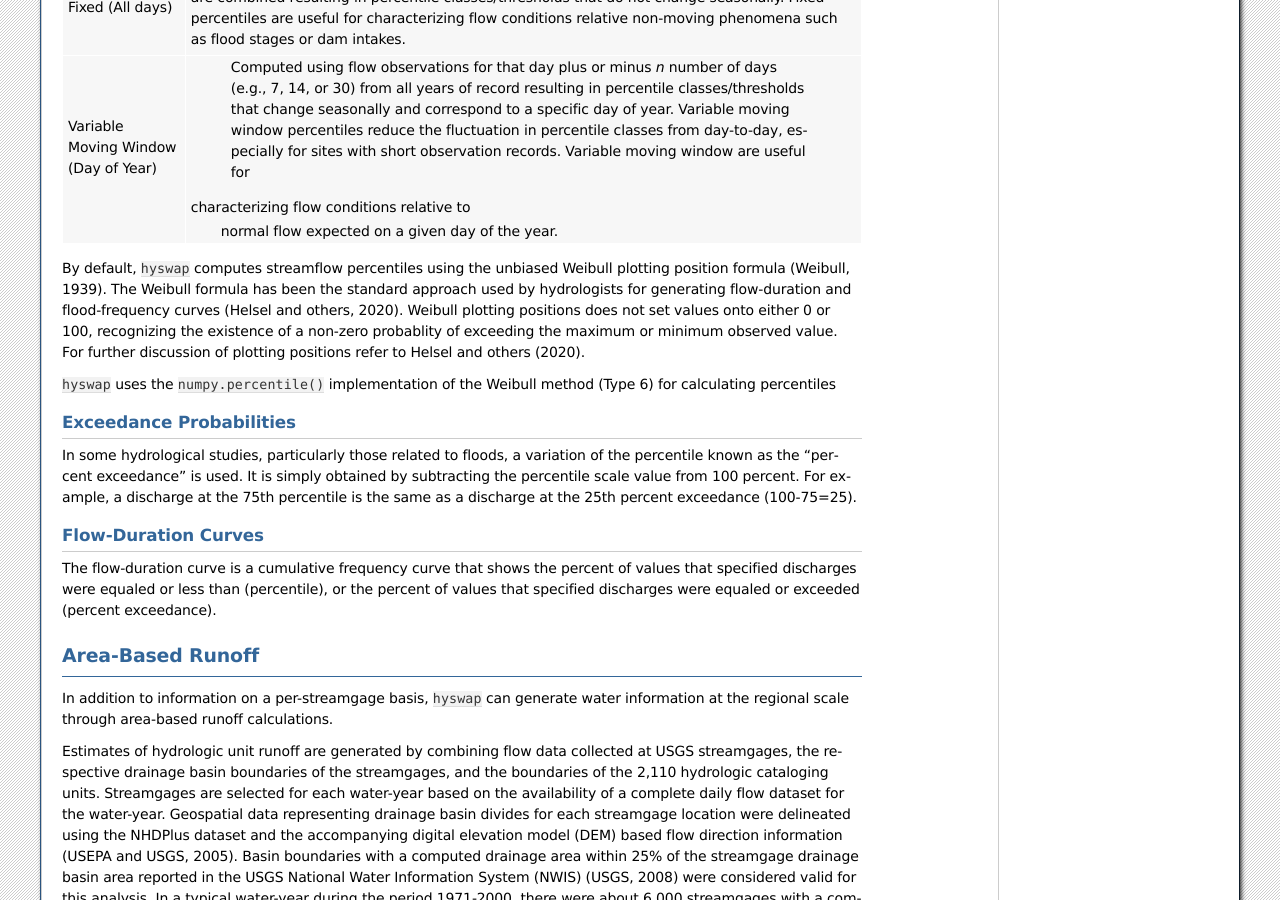
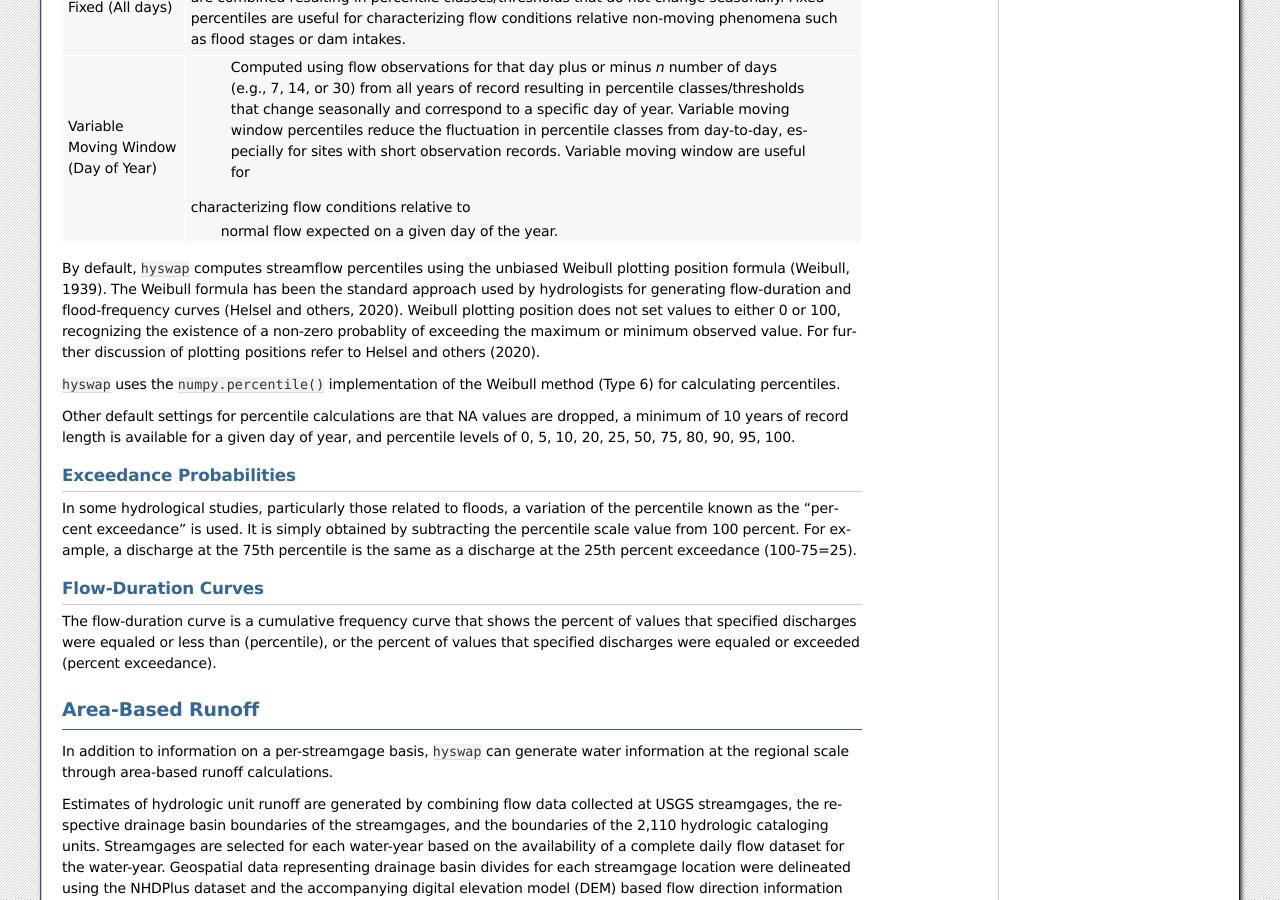
Before and after one commit to DOI-USGS/hyswap, a Sphinx documentation site: the page built from docs/source/meta/calculations.rst, in a window 1280 px wide and 900 px high, scrolled down 533 px. Built offline with Sphinx 7.4.7, drawn with Linux system fonts in a browser that asks for light colours.

Commit message:
minor text additions

```diff
--- a/docs/source/meta/calculations.rst
+++ b/docs/source/meta/calculations.rst
@@ -48,9 +48,11 @@ Percentiles are a core calculation of ``hyswap`` used to determing streamflow co
 |                           | year.                                     |
 +---------------------------+-------------------------------------------+
 
-By default, ``hyswap`` computes streamflow percentiles using the unbiased Weibull plotting position formula (Weibull, 1939). The Weibull formula has been the standard approach used by hydrologists for generating flow-duration and flood-frequency curves (Helsel and others, 2020). Weibull plotting positions does not set values onto either 0 or 100, recognizing the existence of a non-zero probablity of exceeding the maximum or minimum observed value. For further discussion of plotting positions refer to Helsel and others (2020).
+By default, ``hyswap`` computes streamflow percentiles using the unbiased Weibull plotting position formula (Weibull, 1939). The Weibull formula has been the standard approach used by hydrologists for generating flow-duration and flood-frequency curves (Helsel and others, 2020). Weibull plotting position does not set values to either 0 or 100, recognizing the existence of a non-zero probablity of exceeding the maximum or minimum observed value. For further discussion of plotting positions refer to Helsel and others (2020).
 
-``hyswap`` uses the ``numpy.percentile()`` implementation of the Weibull method (Type 6) for calculating percentiles
+``hyswap`` uses the ``numpy.percentile()`` implementation of the Weibull method (Type 6) for calculating percentiles.
+
+Other default settings for percentile calculations are that NA values are dropped, a minimum of 10 years of record length is available for a given day of year, and percentile levels of 0, 5, 10, 20, 25, 50, 75, 80, 90, 95, 100.
 
 Exceedance Probabilities
 ^^^^^^^^^^^^^^^^^^^^^^^^
```
